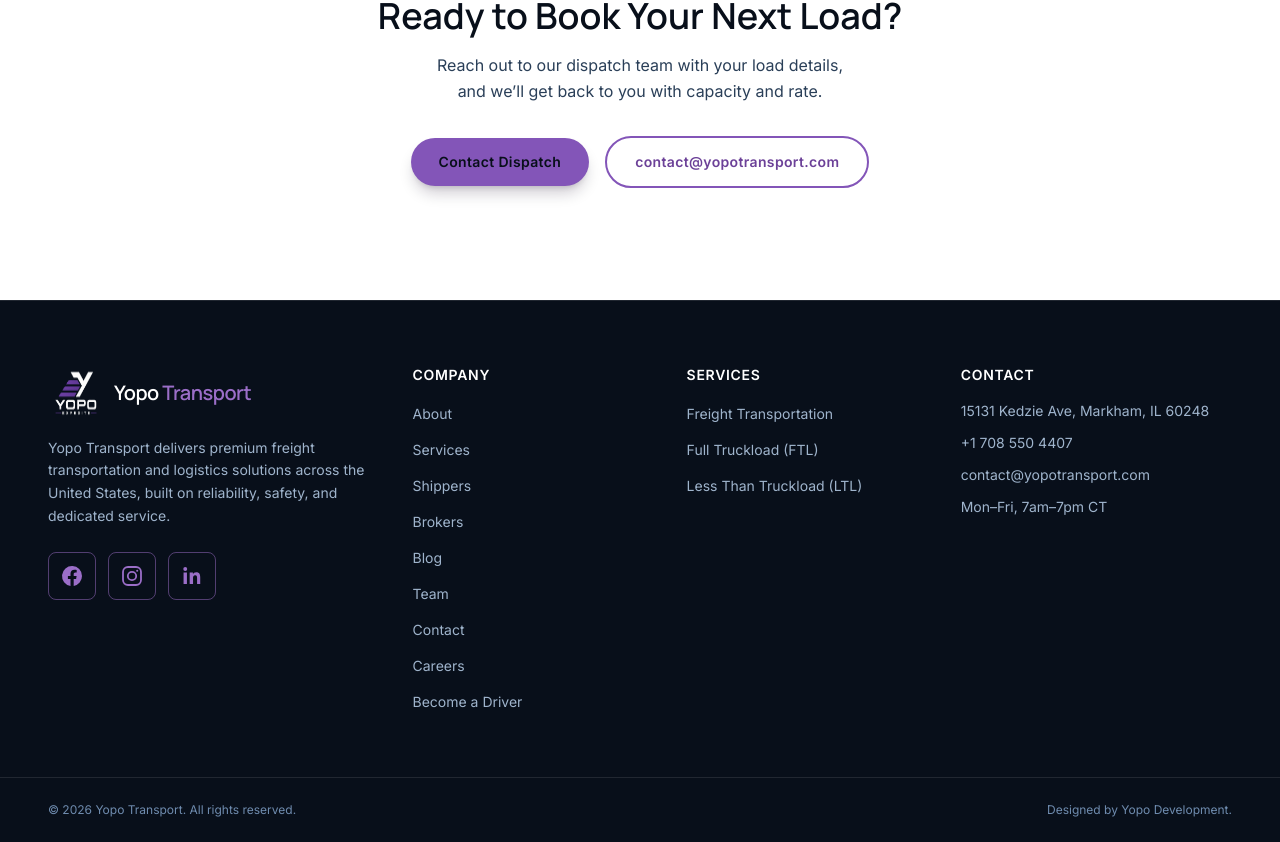
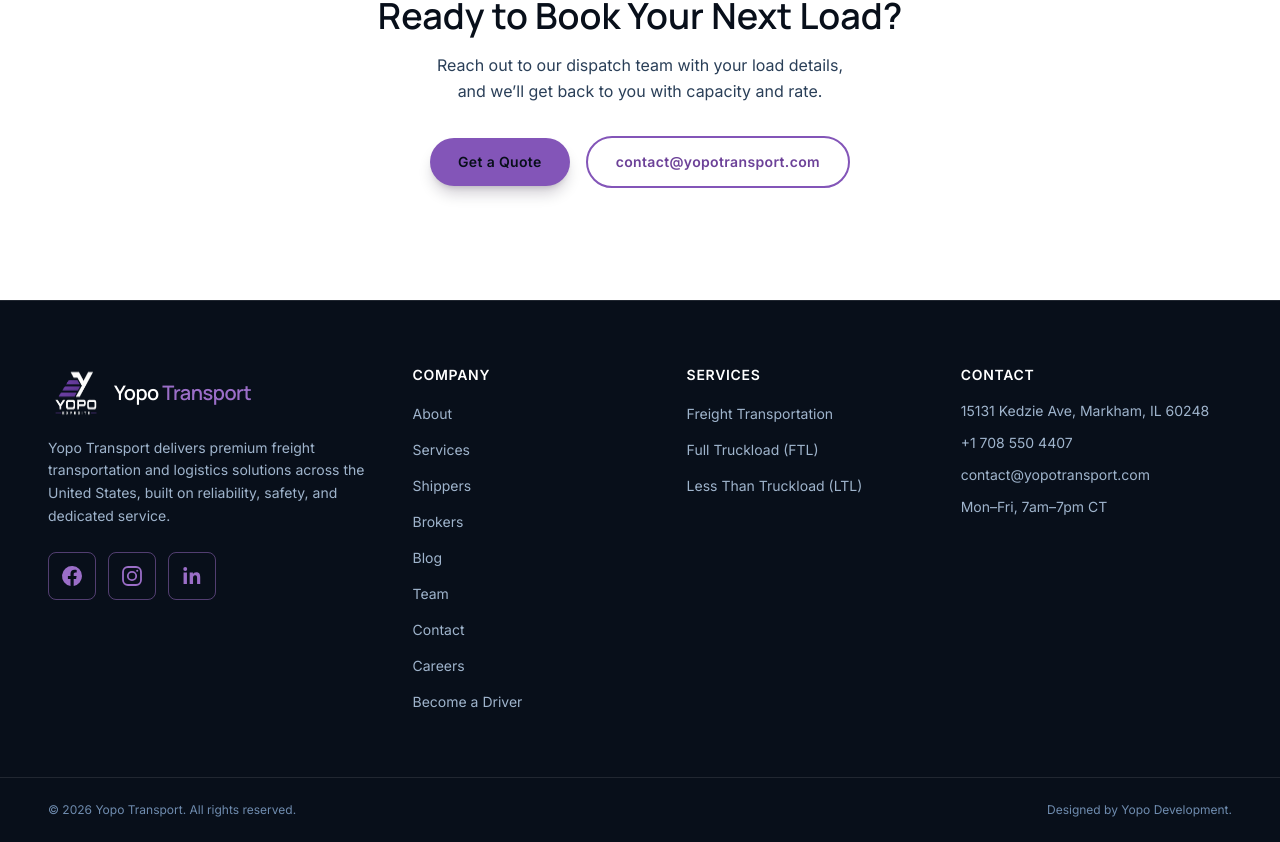
Before and after one commit to denitrajkov/yopo-transport, a Next.js app: page /for-brokers in a window 1280 px wide. Shown: the part 2949-3791 px from the top of the page. Built offline with nearby package versions, Linux system fonts and the light colour scheme.

Commit message:
contact quote

```diff
--- a/src/app/(site)/for-brokers/page.tsx
+++ b/src/app/(site)/for-brokers/page.tsx
@@ -366,7 +366,7 @@
           </p>
           <div className="mt-8 flex flex-col items-center justify-center gap-4 sm:flex-row">
             <Button href="/contact" variant="primary">
-              Contact Dispatch
+              Get a Quote
             </Button>
             <a
               href={`mailto:${siteConfig.email}`}
```
